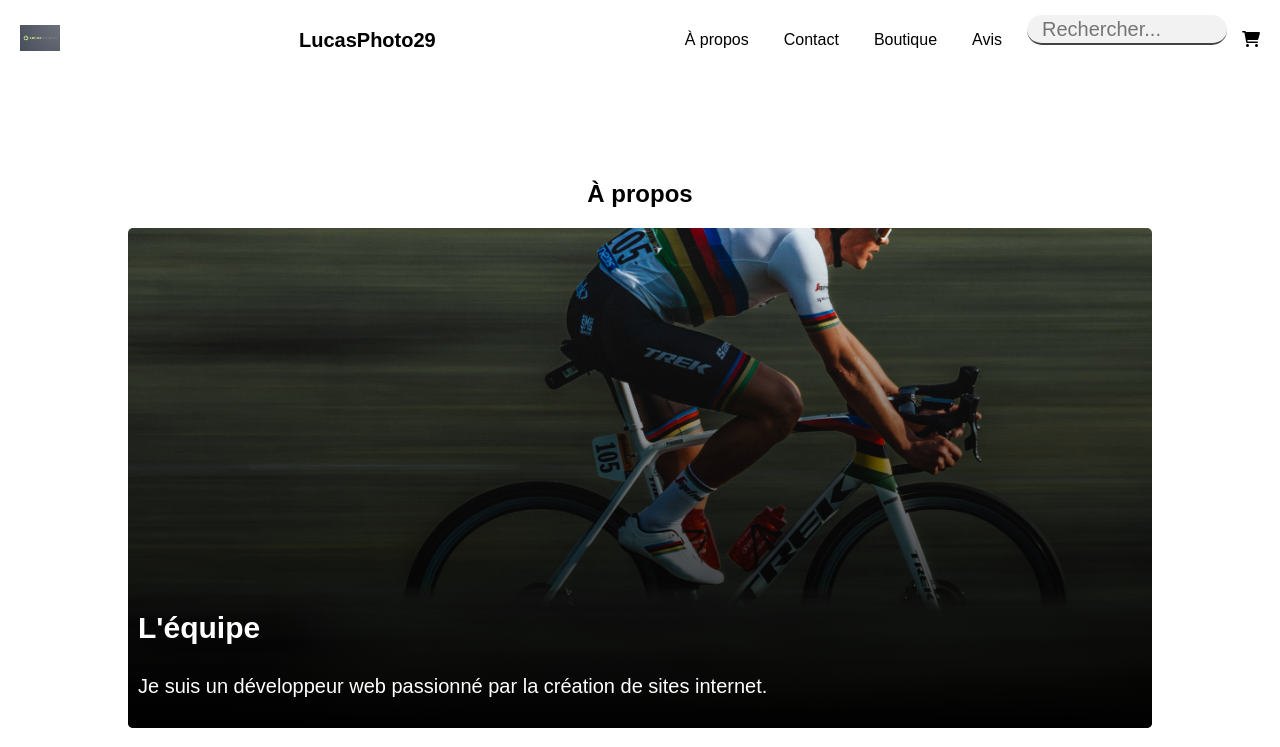
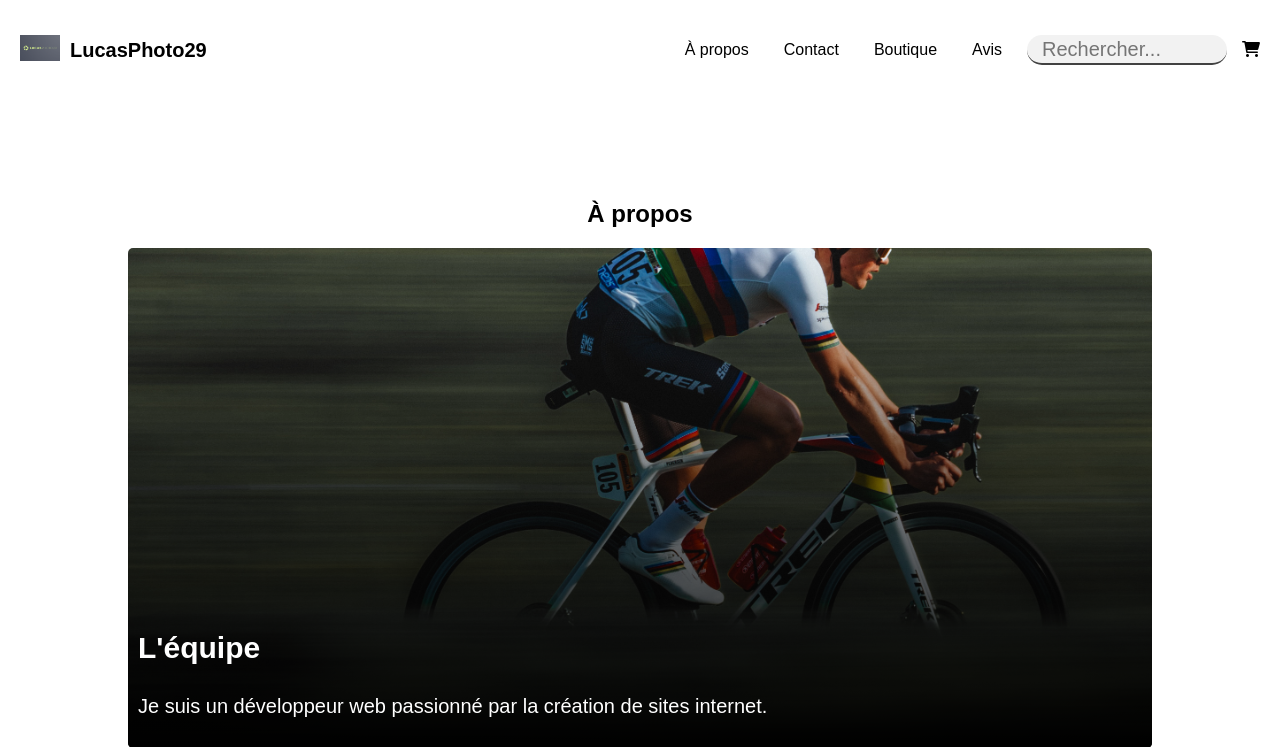
Before and after one commit to MathisV0512/Test, a Flask app: page /about in a window 1280 px wide. Shown: the top 747 px of the page. Run offline with Flask 3, Linux system fonts and the light colour scheme.

Commit message:
Add files via upload

```diff
--- a/static/css/style.css
+++ b/static/css/style.css
@@ -63,6 +63,7 @@ nav .onglets input {
     background-color: #f2f2f2;
     max-width: 200px;
     box-sizing: border-box;
+    margin-top: 20px;
 }
 
 header{
--- a/templates/about.html
+++ b/templates/about.html
@@ -12,8 +12,10 @@
 </head>
 <body>
     <nav>
-        <a href="/"><img src="{{ url_for('static', filename='img/logo.png') }}" alt="logo"></a>
-        <h1>LucasPhoto29</h1>
+        <div class="logo-titre">
+            <a href="/"><img src="{{ url_for('static', filename='img/logo.png') }}" alt="logo"></a>
+            <h1>LucasPhoto29</h1>
+        </div>
         <div class="onglets">
             <p class="link"><a href="{{ url_for('about') }}">À propos</a></p>
             <p class="link"><a href="{{ url_for('contact') }}">Contact</a></p>
--- a/templates/boutique.html
+++ b/templates/boutique.html
@@ -12,8 +12,10 @@
 </head>
 <body>
     <nav>
-        <a href="/"><img src="{{ url_for('static', filename='img/logo.png') }}" alt="logo"></a>
-        <h1>LucasPhoto29</h1>
+        <div class="logo-titre">
+            <a href="/"><img src="{{ url_for('static', filename='img/logo.png') }}" alt="logo"></a>
+            <h1>LucasPhoto29</h1>
+        </div>
         <div class="onglets">
             <p class="link"><a href="{{ url_for('about') }}">À propos</a></p>
             <p class="link"><a href="{{ url_for('contact') }}">Contact</a></p>
--- a/templates/commentaire.html
+++ b/templates/commentaire.html
@@ -12,8 +12,10 @@
 </head>
 <body>
     <nav>
-        <a href="/"><img src="{{ url_for('static', filename='img/logo.png') }}" alt="logo"></a>
-        <h1>LucasPhoto29</h1>
+        <div class="logo-titre">
+            <a href="/"><img src="{{ url_for('static', filename='img/logo.png') }}" alt="logo"></a>
+            <h1>LucasPhoto29</h1>
+        </div>
         <div class="onglets">
             <p class="link"><a href="{{ url_for('about') }}">À propos</a></p>
             <p class="link"><a href="{{ url_for('contact') }}">Contact</a></p>
--- a/templates/contact.html
+++ b/templates/contact.html
@@ -12,8 +12,10 @@
 </head>
 <body>
     <nav>
-        <a href="/"><img src="{{ url_for('static', filename='img/logo.png') }}" alt="logo"></a>
-        <h1>LucasPhoto29</h1>
+        <div class="logo-titre">
+            <a href="/"><img src="{{ url_for('static', filename='img/logo.png') }}" alt="logo"></a>
+            <h1>LucasPhoto29</h1>
+        </div>
         <div class="onglets">
             <p class="link"><a href="{{ url_for('about') }}">À propos</a></p>
             <p class="link"><a href="{{ url_for('contact') }}">Contact</a></p>
```
